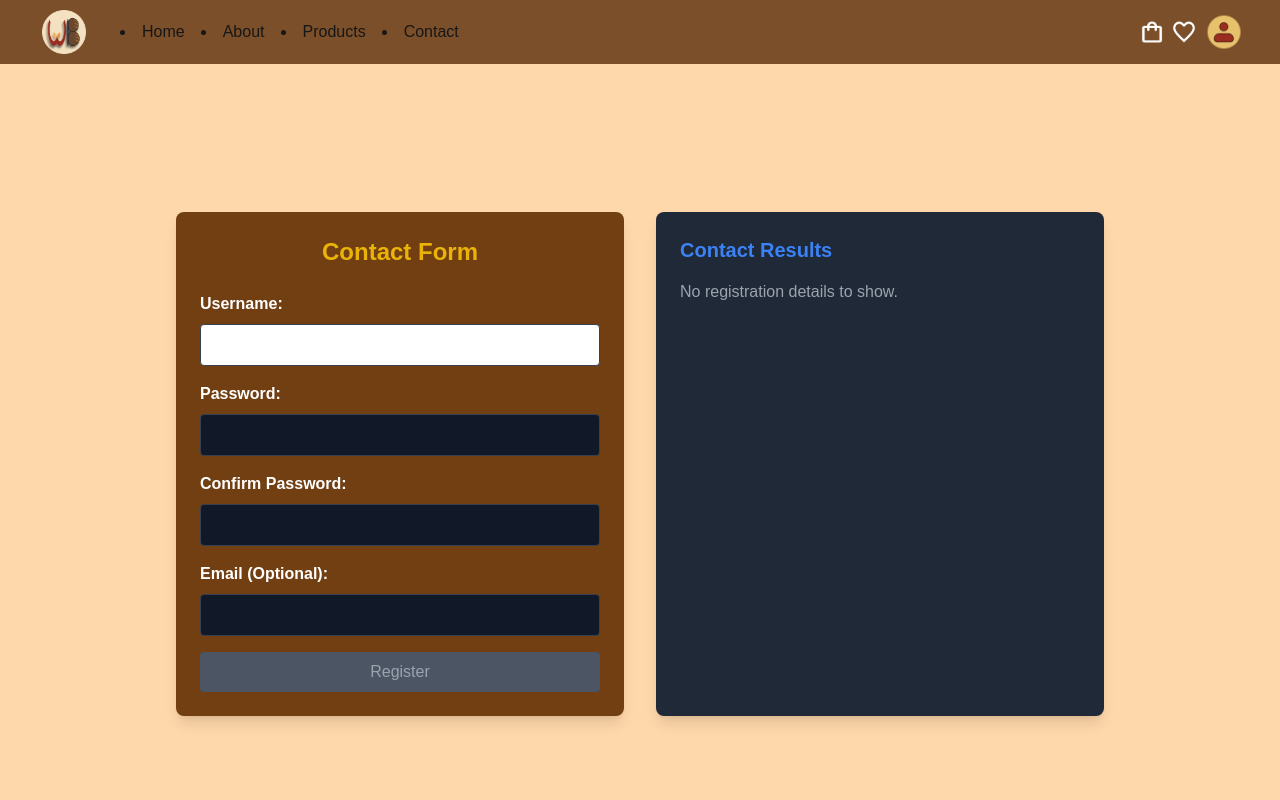
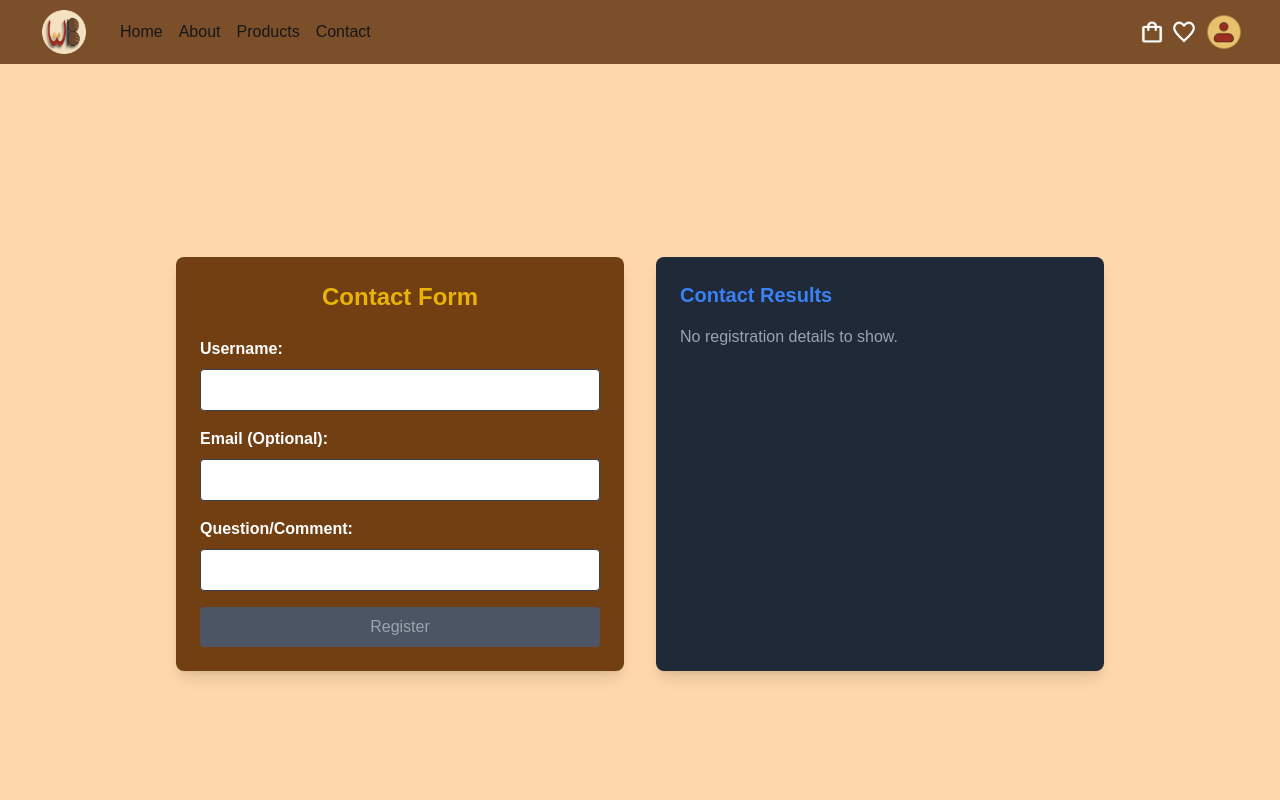
Before and after one commit to Shiela04/golden-wheat, a Next.js app: page /contact in a window 1280 px wide. Shown: the top 800 px of the page. Built offline with nearby package versions, Linux system fonts and the light colour scheme.

Commit message:
Fixed a bunch of Errors such as the list items on the nav bar, Removed extra footer on homepage, and Made the footer global across all pages

```diff
--- a/app/components/NavListItem.js
+++ b/app/components/NavListItem.js
@@ -3,13 +3,13 @@ import { HEADER_DETAILS } from "@/config/static-data";
 
 export function NavListItem() {
   const listItems = HEADER_DETAILS.navMenu.map((item) => (
-    <li key={uuidv4()}>
+    <ui key={uuidv4()}>
       <a href={item.navUrl}>{item.navText}</a>
-    </li>
+    </ui>
   ));
   return (
     <div className="hidden sm:ml-6 sm:block">
-      <div className="flex space-x-4 items-center">{listItems}</div>
+      <div className="flex space-x-4 items-center list-none">{listItems}</div>
     </div>
   );
 }
--- a/app/components/RegistrationForm.js
+++ b/app/components/RegistrationForm.js
@@ -7,15 +7,7 @@ export default function RegistrationForm() {
   const [userName, setUserName] = useState("");
   const [userNameErrorText, setUserNameErrorText] = useState("");
 
-  // Add state for password and passwordErrortext
-  const [password, setPassword] = useState("");
-  const [passwordErrorText, setPasswordErrorText] = useState("");
-
-  // Add state for confirmPassword and confirmPasswordErrorText
-  const [confirmPassword, setConfrimPassword] = useState("");
-  const [confrimPasswordErrorText, setConfrimPasswordErrorText] = useState("");
-
-  // Extra - add state for email and emailErrorText
+  // Add state for email and emailErrorText
   const [email, setEmail] = useState("");
   const [emailErrorText, setEmailErrorText] = useState("");
 
@@ -28,16 +20,9 @@ export default function RegistrationForm() {
   // Add function to validateForm
   const validateForm = () => {
     const userNameValidatity = userName.length >= 3;
-    const passwordValidity = password.length >= 8;
-    const confrimPasswordValidity = password === confirmPassword;
     const emailValidatity = email.length === 0 || /\S+@\S+\.\S+/.test(email);
 
-    setIsFormValid(
-      userNameValidatity &&
-        passwordValidity &&
-        confrimPasswordValidity &&
-        emailValidatity
-    );
+    setIsFormValid(userNameValidatity && emailValidatity);
   };
 
   // Add function to validate username
@@ -54,35 +39,7 @@ export default function RegistrationForm() {
     validateForm();
   };
 
-  // Add function to validate password
-  const validatePassword = (value) => {
-    if (value.length === 0) {
-      setPasswordErrorText("Password is required");
-    } else if (value.length > 0 && value.length < 8) {
-      setPasswordErrorText(
-        "Password must be greater then or equal to 8 characters"
-      );
-    } else {
-      setPasswordErrorText("");
-    }
-    validateForm();
-  };
-
-  // Add function to validate confirm password
-  const validateConfrimPassword = (value) => {
-    if (value.length === 0) {
-      setConfrimPasswordErrorText("Comfrim Pasword is required");
-    } else if (value.length > 0 && value.length < 8) {
-      setConfrimPasswordErrorText(
-        "Confirm Password: Must match the password field."
-      );
-    } else {
-      setConfrimPasswordErrorText("");
-    }
-    validateForm();
-  };
-
-  // Extra add function to validate email
+  // Add function to validate email
   const validateEmail = (value) => {
     if (value.length > 0 && !/\S+@\S+\.\S+/.test(value)) {
       setEmailErrorText("Email must be a valid email address");
@@ -99,21 +56,7 @@ export default function RegistrationForm() {
     validateUserName(value);
   };
 
-  // Add function to handle password change
-  const handlePasswordChange = (e) => {
-    const value = e.target.value;
-    setPassword(value);
-    validatePassword(value);
-  };
-
-  // Add function to handle confirm password change
-  const handleConfrimPasswordChange = (e) => {
-    const value = e.target.value;
-    setConfrimPassword(value);
-    validateConfrimPassword(value);
-  };
-
-  // Extra - Add function to handle email value change
+  // Add function to handle email value change
   const handleEmail = (e) => {
     const value = e.target.value;
     setEmail(value);
@@ -163,57 +106,6 @@ export default function RegistrationForm() {
             </div>
 
             <div>
-              <label htmlFor="password" className="block font-semibold mb-2">
-                Password:
-              </label>
-              <input
-                type="password"
-                id="password"
-                value={password}
-                className={`w-full p-2 bg-gray-900 text-white border rounded focus:outline-none focus:ring focus:ring-blue-500
-                  ${
-                    passwordErrorText
-                      ? "border-red-500"
-                      : password && !passwordErrorText
-                      ? "border-green-500"
-                      : "border-gray-700"
-                  }`}
-                onChange={handlePasswordChange}
-              />
-              {passwordErrorText && (
-                <p className="text-red-500 text-sm mt-2">{passwordErrorText}</p>
-              )}
-            </div>
-
-            <div>
-              <label
-                htmlFor="confirmPassword"
-                className="block font-semibold mb-2"
-              >
-                Confirm Password:
-              </label>
-              <input
-                type="password"
-                id="confirmPassword"
-                value={confirmPassword}
-                className={`w-full p-2 bg-gray-900 text-white border rounded focus:outline-none focus:ring focus:ring-blue-500
-                  ${
-                    confrimPasswordErrorText
-                      ? "border-red-500"
-                      : confirmPassword && !confrimPasswordErrorText
-                      ? "border-green-500"
-                      : "border-gray-700"
-                  }`}
-                onChange={handleConfrimPasswordChange}
-              />
-              {confrimPasswordErrorText && (
-                <p className="text-red-500 text-sm mt-2">
-                  {confrimPasswordErrorText}
-                </p>
-              )}
-            </div>
-
-            <div>
               <label htmlFor="email" className="block font-semibold mb-2">
                 Email (Optional):
               </label>
@@ -221,7 +113,7 @@ export default function RegistrationForm() {
                 type="email"
                 id="email"
                 value={email}
-                className={`w-full p-2 bg-gray-900 text-white border rounded focus:outline-none focus:ring focus:ring-blue-500
+                className={`w-full p-2 bg-white text-black border rounded focus:outline-none focus:ring focus:ring-blue-500
                   ${
                     emailErrorText
                       ? "border-red-500"
@@ -233,6 +125,30 @@ export default function RegistrationForm() {
               />
               {emailErrorText && (
                 <p className="text-red-500 text-sm mt-2">{emailErrorText}</p>
+              )}
+            </div>
+
+            {/* Make sure to change this all to question */}
+            <div>
+              <label htmlFor="username" className="block font-semibold mb-2">
+                Question/Comment:
+              </label>
+              <input
+                type="text"
+                id="username"
+                value={userName}
+                className={`w-full p-2 bg-white text-black border rounded focus:outline-none focus:ring focus:ring-blue-500
+                  ${
+                    userNameErrorText
+                      ? "border-red-500"
+                      : userName && !userNameErrorText
+                      ? "border-green-500"
+                      : "border-gray-700"
+                  }`}
+                onChange={handleUsernameChange}
+              />
+              {userNameErrorText && (
+                <p className="text-red-500 text-sm mt-2">{userNameErrorText}</p>
               )}
             </div>
 
--- a/app/layout.js
+++ b/app/layout.js
@@ -1,6 +1,7 @@
 import localFont from "next/font/local";
 import "./globals.css";
 import NavigationBar from "./components/NavigationBar";
+import Footer from "./components/Footer";
 
 const geistSans = localFont({
   src: "./fonts/GeistVF.woff",
@@ -26,6 +27,9 @@ export default function RootLayout({ children }) {
       >
         <NavigationBar />
         {children}
+        <footer>
+          <Footer />
+        </footer>
       </body>
     </html>
   );
--- a/app/page.js
+++ b/app/page.js
@@ -1,14 +1,11 @@
-import NavigationBar from "./components/NavigationBar";
 import BreadCardCarousel from "./components/BreadCardCarousel";
 import HeroSection from "./components/HeroSection";
-import Footer from "./components/Footer";
 
 export default function Home() {
   return (
     <div className="bg-page-bg">
       <HeroSection />
       <BreadCardCarousel />
-      <Footer />
     </div>
   );
 }
--- a/package.json
+++ b/package.json
@@ -10,11 +10,10 @@
   },
   "dependencies": {
     "@fortawesome/fontawesome-free": "^6.7.1",
+    "next": "15.0.3",
     "react": "19.0.0-rc-66855b96-20241106",
     "react-dom": "19.0.0-rc-66855b96-20241106",
-    "next": "15.0.3",
     "uuid": "^11.0.3"
-
   },
   "devDependencies": {
     "eslint": "^8",
```
Also changed, not shown: 1 other file (tests, documents, lock files or other folders).
